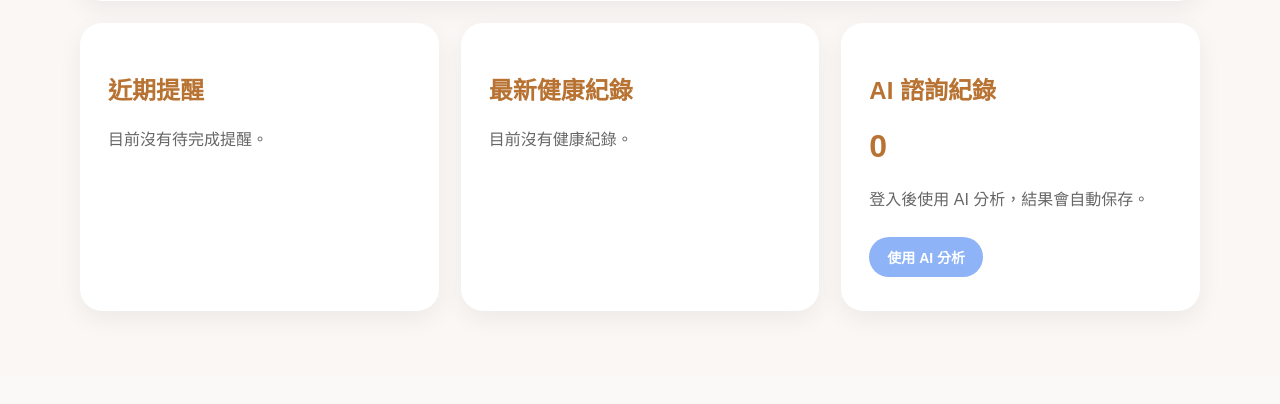
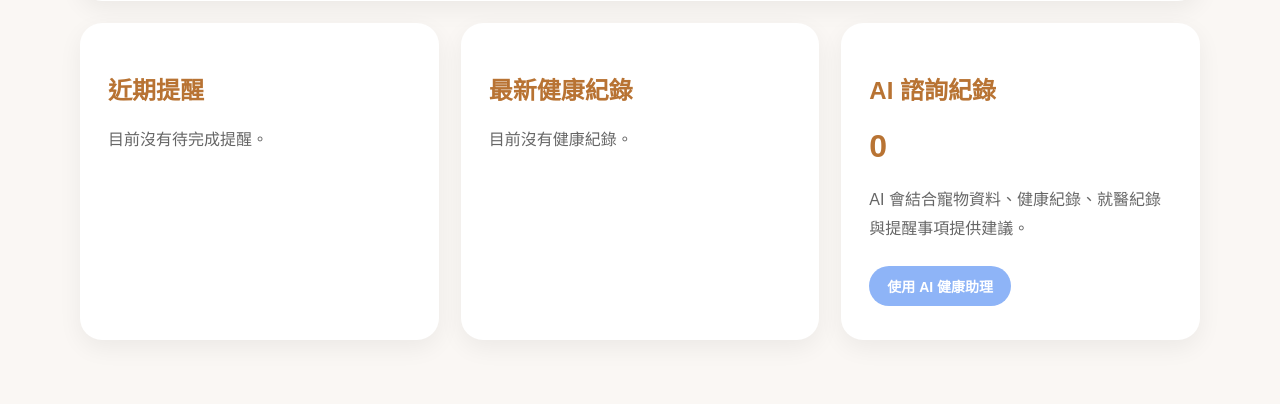
Before and after one commit to carol651104/PetCareAI, a Flask app: page /dashboard in a window 1280 px wide. Shown: the part 797-1201 px from the top of the page. Before the commit the page ends 1113 px from the top, so only its background shows below. Run offline with Flask 3, Linux system fonts and the light colour scheme; the visitor is signed in with stand-in values (Sample User, id 1); data that the repository does not hold is empty.

Commit message:
Update dashboard.html

```diff
--- a/templates/dashboard.html
+++ b/templates/dashboard.html
@@ -49,6 +49,7 @@
                 <a class="btn btn-green" href="/pets/{{ pet.id }}/health/add">新增健康紀錄</a>
                 <a class="btn" href="/pets/{{ pet.id }}/medical/add">新增就醫紀錄</a>
                 <a class="btn btn-brown" href="/pets/{{ pet.id }}/reminder/add">新增提醒</a>
+                <a class="btn" href="/ai-assistant">AI 健康助理</a>
             </div>
         {% endfor %}
     {% else %}
@@ -91,8 +92,8 @@
     <div class="card">
         <h2>AI 諮詢紀錄</h2>
         <h1>{{ total_ai_records }}</h1>
-        <p class="muted">登入後使用 AI 分析，結果會自動保存。</p>
-        <a class="btn" href="/">使用 AI 分析</a>
+        <p class="muted">AI 會結合寵物資料、健康紀錄、就醫紀錄與提醒事項提供建議。</p>
+        <a class="btn" href="/ai-assistant">使用 AI 健康助理</a>
     </div>
 </div>
 
```
